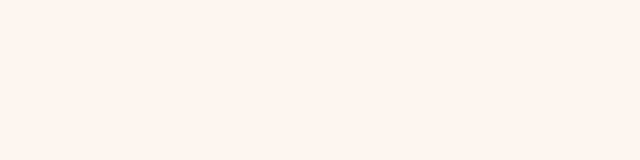
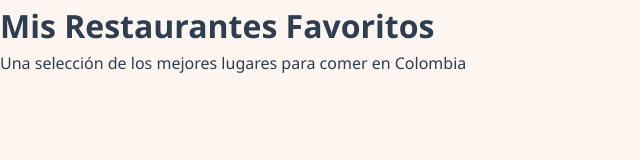
Before and after one commit to mrmanzana22/restaurantes-favoritos, a plain HTML site: page index.html in a window 1280 px wide. Shown: the whole page, without its empty margins (0-640 px from the left). Drawn offline with Linux system fonts and the light colour scheme.

Commit message:
feat: agregar estructura del body y header principal de la página
Co-Authored-By: Claude Sonnet 4.6 <noreply@anthropic.com>

```diff
--- a/index.html
+++ b/index.html
@@ -33,4 +33,12 @@
     }
   </style>
 </head>
+<body>
+
+  <header>
+    <h1>Mis Restaurantes Favoritos</h1>
+    <p>Una selección de los mejores lugares para comer en Colombia</p>
+  </header>
+
+</body>
 </html>
```
